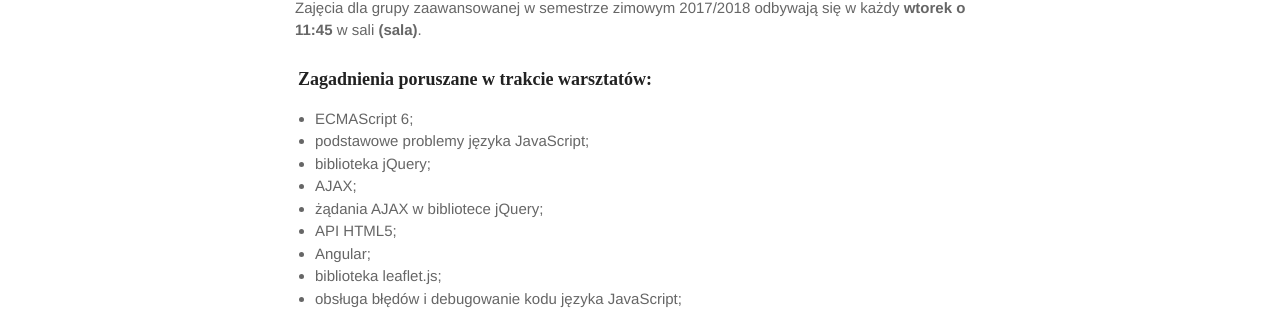
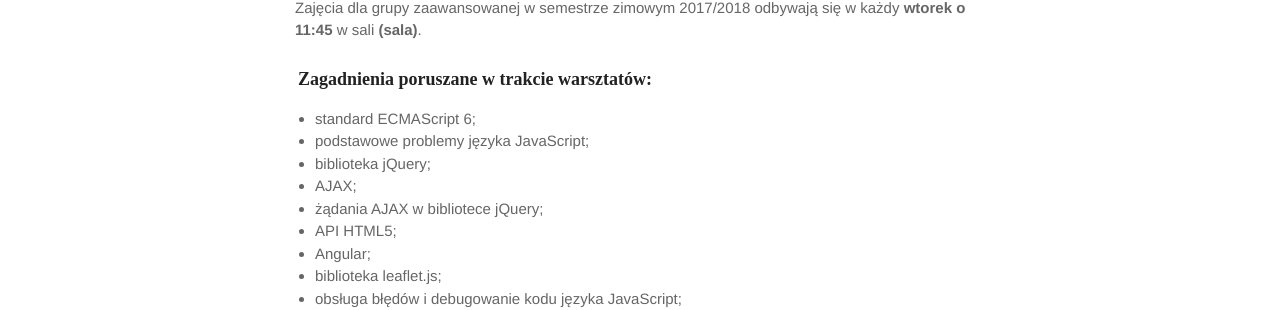
Before and after one commit to marcin-szczepanski/TWE, a Jekyll site: the page built from zajecia/2/informacje.md, in a window 1280 px wide. Shown: the part 382-692 px from the top of the page. Built offline with Jekyll 4.4.1, drawn with Linux system fonts in a browser that asks for light colours; nearby versions of some CDN libraries; some web fonts are replaced; library files that are not in the unit come from our copies.

Commit message:
Update informacje.md

```diff
--- a/zajecia/2/informacje.md
+++ b/zajecia/2/informacje.md
@@ -13,7 +13,7 @@
 
 ### Zagadnienia poruszane w trakcie warsztatów:
 
-* ECMAScript 6;
+* standard ECMAScript 6;
 *	podstawowe problemy języka JavaScript;
 * biblioteka jQuery;
 * AJAX;
```
